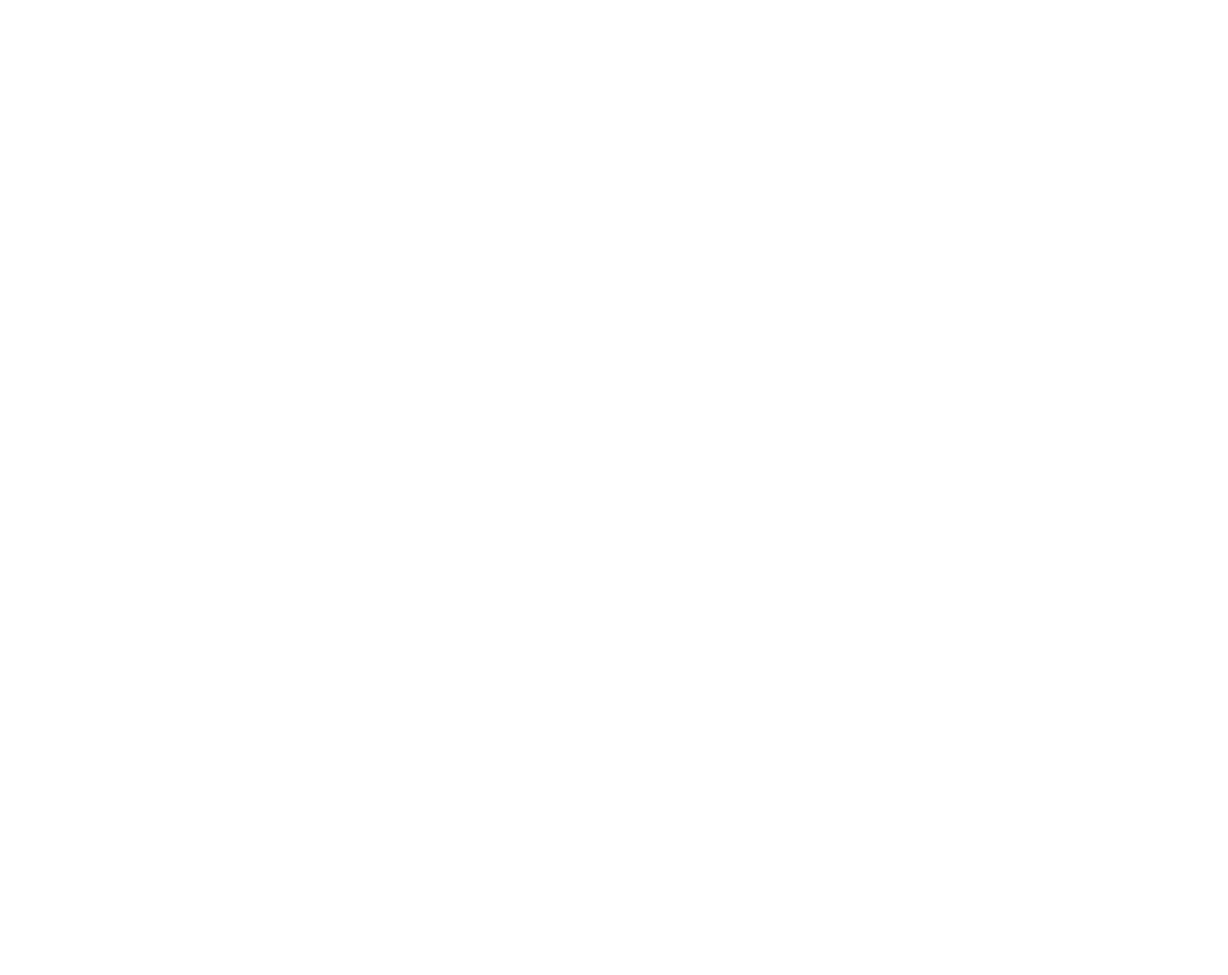
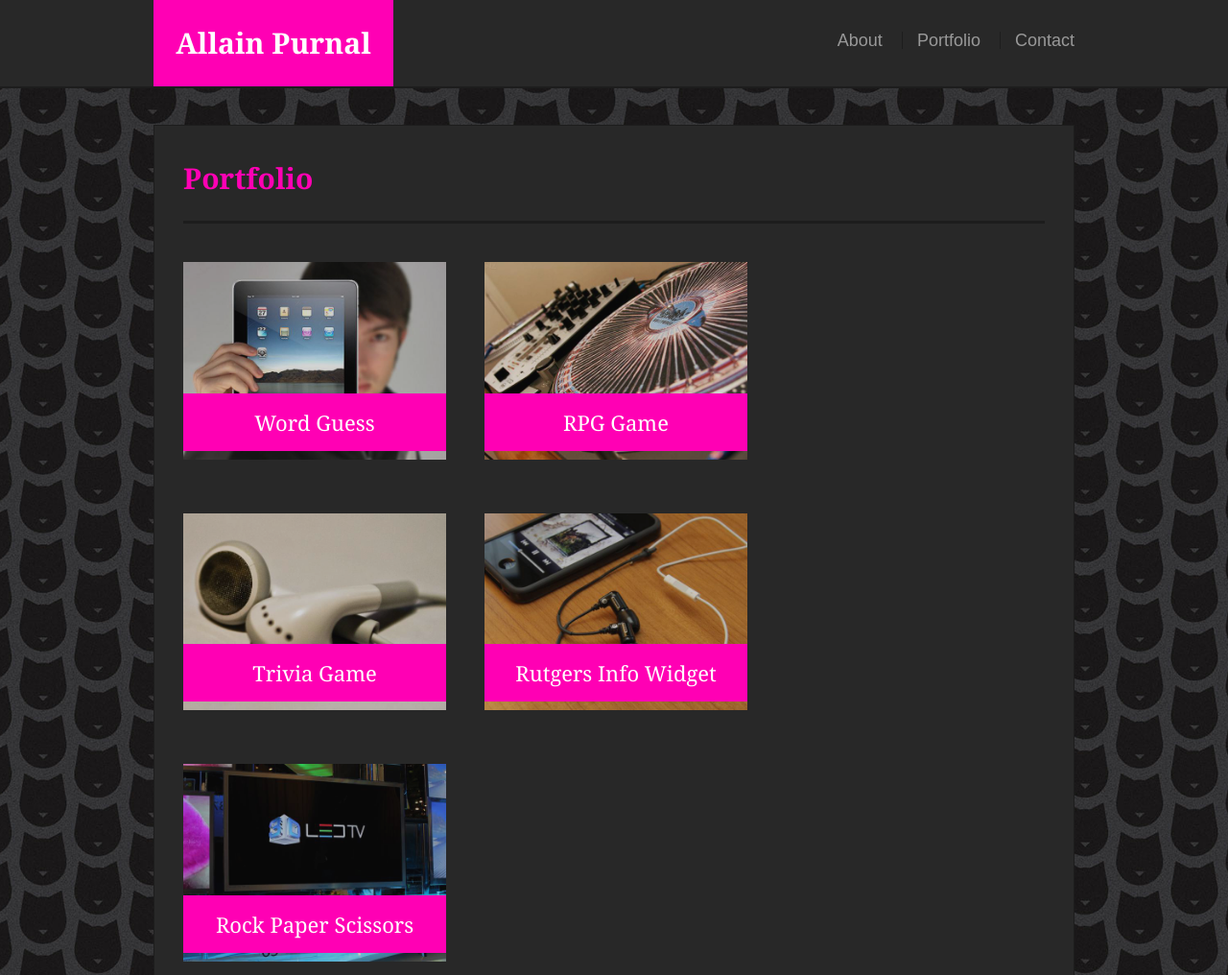
Before and after one commit to AllainPurrnal/allainpurrnal.github.io, a plain HTML site: page portfolio.html in a window 1280 px wide. Shown: the top 1016 px of the page at 96% size. Before the commit the page ends 800 px from the top, so only its background shows below. Drawn offline with Linux system fonts and the light colour scheme.

Commit message:
Updated portfolio. About damn time!

```diff
--- /dev/null
+++ b/assets/css/style.css
@@ -0,0 +1,226 @@
+body {
+    font-family: Arial, "Helvetica Neue", Helvetica, sans-serif;
+    font-size: 18px;
+    line-height: 34px;
+    color: #777777;
+    /* background-color: #282828; */
+    background: url("../images/cats.png");
+  }
+
+  * {
+    box-sizing: border-box;
+  }
+
+  /* general */
+
+  .container {
+    width: 100%;
+    max-width: 960px;
+    margin: 0 auto;
+    clear: both;
+  }
+
+  h1,h2,h3,p {
+    margin-bottom: 20px;
+  }
+
+  p:last-child {
+    margin-bottom: 0;
+  }
+
+  h1,
+  h2,
+  h3 {
+    font-family: Georgia, Times, "Times New Roman", serif;
+    font-weight: 700;
+    color: #ff00b4;
+  }
+
+  h1 {
+    padding-bottom: 20px;
+    font-size: 30px;
+    line-height: 49px;
+    border-bottom: 3px solid #1d1d1d;
+  }
+
+  h2,
+  h3 {
+    font-size: 22px;
+  }
+
+  /* header */
+
+  #masthead {
+    position: fixed;
+    z-index: 99;
+    width: 100%;
+    margin: 0 0 30px;
+    overflow: auto;
+    color: #ffffff;
+    background: #282828;
+    border-bottom: 2px solid #1d1d1d;
+  }
+
+  #logo {
+    float: left;
+    width: 250px;
+    height: 90px;
+    font-family: Georgia, Times, "Times New Roman", serif;
+    font-size: 30px;
+    font-weight: 700;
+    line-height: 90px;
+    color: #ffffff;
+    text-align: center;
+    text-decoration: none;
+    background: #ff00b4;
+  }
+
+  nav {
+    float: right;
+    margin-top: 25px;
+  }
+
+  nav a {
+    display: inline-block;
+    padding-left: 15px;
+    margin-left: 15px;
+    line-height: 18px;
+    color: #999;
+    text-decoration: none;
+    border-left: 1px solid #1d1d1d;
+  }
+
+  nav a:first-child {
+    border-left: 0 none;
+  }
+
+  /* footer */
+
+  footer {
+    padding: 30px 0;
+    clear: both;
+    font-size: 12px;
+    color: #ffffff;
+    color: #cccccc;
+    text-align: center;
+    background: #666666;
+    border-top: 8px solid #ff00b4;
+    height: 50px;
+  }
+
+  h3, h2 {
+    padding-bottom: 20px;
+    margin-bottom: 15px;
+    line-height: 22px;
+    border-bottom: 2px solid #eeeeee;
+  }
+
+  /* main */
+
+  #main-container {
+    padding-top: 130px;
+    min-height: calc(100vh - 70px);
+  }
+
+  .main-section {
+    float: left;
+    width: 100%;
+    max-width: 960px;
+    padding: 30px;
+    margin: 0 0 40px;
+    background: #282828;
+    border: 1px solid #1d1d1d;
+  }
+
+  /* portfolio page */
+
+  .work {
+    position: relative;
+    float: left;
+    width: 274px;
+    margin: 20px 0 25px;
+    overflow: auto;
+  }
+
+  .work:nth-child(even) {
+    margin-right: 40px;
+  }
+
+  .work img {
+    width: 100%;
+    border: 0 none;
+    opacity: 0.8;
+  }
+
+  .work h3 {
+    position: absolute;
+    bottom: 20px;
+    width: 100%;
+    padding: 15px;
+    margin-bottom: 0;
+    font-weight: 300;
+    line-height: 30px;
+    color: #ffffff;
+    text-align: center;
+    background: #ff00b4;
+    border-bottom: 0;
+  }
+
+  .auth-image {
+    float: left;
+    width: 200px;
+    height: auto;
+    margin-top: 10px;
+    margin-right: 25px;
+  }
+
+  /* contact page */
+
+  #contact-form ul {
+    margin-bottom: 20px;
+  }
+
+  #contact-form li {
+    margin-bottom: 10px;
+  }
+
+  label,
+  input[type=text],
+  input[type=email],
+  textarea {
+    display: block;
+    width: 100%;
+  }
+
+  input[type=text],
+  input[type=email],
+  textarea {
+    height: 35px;
+    padding: 0 10px;
+    font-size: 14px;
+    border: 1px solid #dddddd;
+  }
+
+  textarea {
+    height: 200px;
+  }
+
+  input[type=submit] {
+    padding: 10px 30px;
+    font-size: 18px;
+    color: #ffffff;
+    cursor: pointer;
+    background: #ff00b4;
+    border: 0 none;
+  }
+
+  @media screen and (max-width: 980px){
+    #mast-head {
+      width: 100%;
+      background-color: #ff00b4;
+    }
+
+    .container {
+      width: 100%;
+    }
+  }
--- a/portfolio.html
+++ b/portfolio.html
@@ -0,0 +1,67 @@
+<!doctype html>
+<html lang="en-us">
+
+<head>
+  <meta charset="UTF-8">
+  <title>Portfolio | Allain Bernal</title>
+  <link rel="stylesheet" type="text/css" href="assets/css/reset.css">
+  <link rel="stylesheet" type="text/css" href="assets/css/style.css">
+  <meta name="viewport" content="width=device-width, initial-scale=1">
+
+</head>
+
+<body>
+
+  <header id="masthead">
+    <div class="container">
+      <a href="index.html" id="logo">Allain Purnal</a>
+      <nav>
+        <a href="index.html">About</a>
+        <a href="portfolio.html">Portfolio</a>
+        <a href="contact.html">Contact</a>
+      </nav>
+    </div>
+  </header>
+
+  <div id="main-container" class="container">
+    <section class="main-section">
+      <h1>Portfolio</h1>
+
+      <div class="work">
+        <img src="assets/images/technics-q-c-640-480-1.jpg" alt="Word Guess">
+
+        <h3>Word Guess</h3>
+      </div>
+      <div class="work">
+        <img src="assets/images/technics-q-c-640-480-2.jpg" alt="RPG Game">
+
+        <h3>RPG Game</h3>
+      </div>
+      <div class="work">
+        <img src="assets/images/technics-q-c-640-480-5.jpg" alt="Trivia Game">
+
+        <h3>Trivia Game</h3>
+      </div>
+      <div class="work">
+        <img src="assets/images/technics-q-c-640-480-7.jpg" alt="Rutgers Info Widget">
+
+        <h3>Rutgers Info Widget</h3>
+      </div>
+      <div class="work">
+        <img src="assets/images/technics-q-c-640-480-9.jpg" alt="Rock Paper Scissors">
+
+        <h3>Rock Paper Scissors</h3>
+      </div>
+
+    </section>
+
+  </div>
+
+  <footer>
+    <div class="container">
+      Copyright &copy;
+    </div>
+  </footer>
+</body>
+
+</html>
--- a/style.css
+++ /dev/null
@@ -1,43 +0,0 @@
-body {
-    /* font-family: 'Roboto', sans-serif; */
-    /* background: rgb(32, 32, 32); */
-    background: rgb(214, 214, 214);
-
-}
-
-.name {
-    background: lightskyblue;
-    height: 72px;
-    width: 200px;
-    font-size: 22pxpx;
-    font-family: 'Roboto Slab', serif;
-    text-align: center;
-    color: white;
-    float: left;
-    margin-left: 19.6%;
-
-}
-
-#nav {
-    background: white;
-    height: 72px;
-
-}
-
-.wrapper {
-    background-color: white;
-    width: 960px;
-    margin: auto;
-}
-
-.about-me {
-    font-family: 'Roboto', sans-serif;
-    font-size: 16px;
-}
-
-img {
-    float: left;
-}
-
-/* Linking to other pages on the same website
-<a href="index.html">Home</a> */
```
Also changed, not shown: contact.html (+59 -0 lines), index.html (+32 -38 lines), assets/css/reset.css (renamed from reset.css), assets/images/cats.png (added), assets/images/github-128.png (added), assets/images/hah.png (added), assets/images/linkedin-128.png (added), assets/images/stackoverflow-128.png (added), assets/images/technics-q-c-640-480-1.jpg (added), assets/images/technics-q-c-640-480-2.jpg (added), assets/images/technics-q-c-640-480-5.jpg (added), assets/images/technics-q-c-640-480-7.jpg (added), assets/images/technics-q-c-640-480-9.jpg (added), 1 other file.
